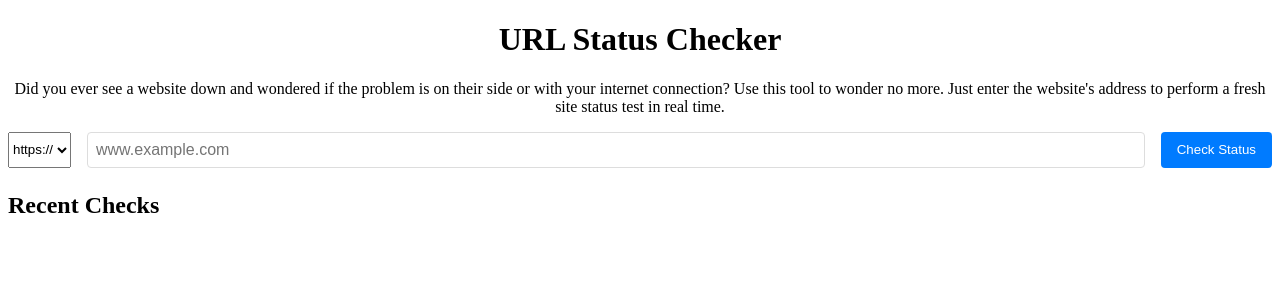
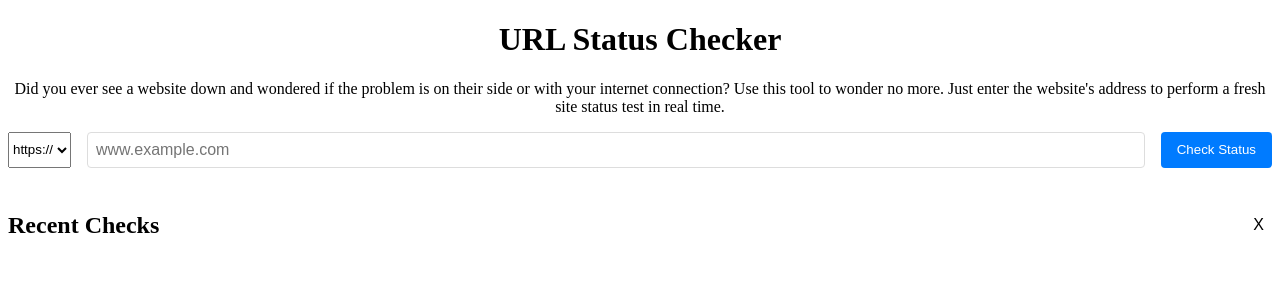
Before and after one commit to pburglin/isitdown, a React (Vite) app: page / in a window 1280 px wide. Shown: the top 300 px of the page. Built offline with nearby package versions, Linux system fonts and the light colour scheme.

Commit message:
initial commit

```diff
--- a/src/RecentChecks.jsx
+++ b/src/RecentChecks.jsx
@@ -1,9 +1,17 @@
 import React from 'react';
 
-const RecentChecks = ({ checks, onCheckAgain }) => {
+const RecentChecks = ({ checks, onCheckAgain, onClearHistory }) => {
   return (
     <div>
-      <h2>Recent Checks</h2>
+      <div style={{ display: 'flex', justifyContent: 'space-between', alignItems: 'center' }}>
+        <h2>Recent Checks</h2>
+        <button
+          onClick={onClearHistory}
+          style={{ fontSize: '1rem', padding: '0.2rem 0.5rem', background: 'transparent', border: 'none', cursor: 'pointer' }}
+        >
+          X
+        </button>
+      </div>
       <ul>
         {checks.slice().reverse().map((check, index) => (
           <li key={index}>
@@ -17,7 +25,7 @@ const RecentChecks = ({ checks, onCheckAgain }) => {
               {check.url}: {check.status.up ? 'Up' : 'Down'} (HTTP {check.status})
             </a>
             <span style={{ fontSize: '0.8rem', marginLeft: '0.5rem', color: '#777' }}>
-            {new Date(check.timestamp).toLocaleDateString()}   {new Date(check.timestamp).toLocaleTimeString()}
+              {new Date(check.timestamp).toLocaleDateString()}   {new Date(check.timestamp).toLocaleTimeString()}
             </span>
           </li>
         ))}
--- a/src/URLChecker.jsx
+++ b/src/URLChecker.jsx
@@ -41,6 +41,11 @@ const URLChecker = () => {
     } finally {
       setIsChecking(false);
     }
+  };
+
+  const clearHistory = () => {
+    setRecentChecks([]);
+    sessionStorage.removeItem('recentChecks');
   };
 
   const handleCheckAgain = async (url) => {
@@ -104,7 +109,7 @@ const URLChecker = () => {
       </div>
 
       <StatusDisplay result={statusResult} error={errorMessage} />
-      <RecentChecks checks={recentChecks} onCheckAgain={handleCheckAgain} />
+      <RecentChecks checks={recentChecks} onCheckAgain={handleCheckAgain} onClearHistory={clearHistory} />
     </div>
   );
 };
```
